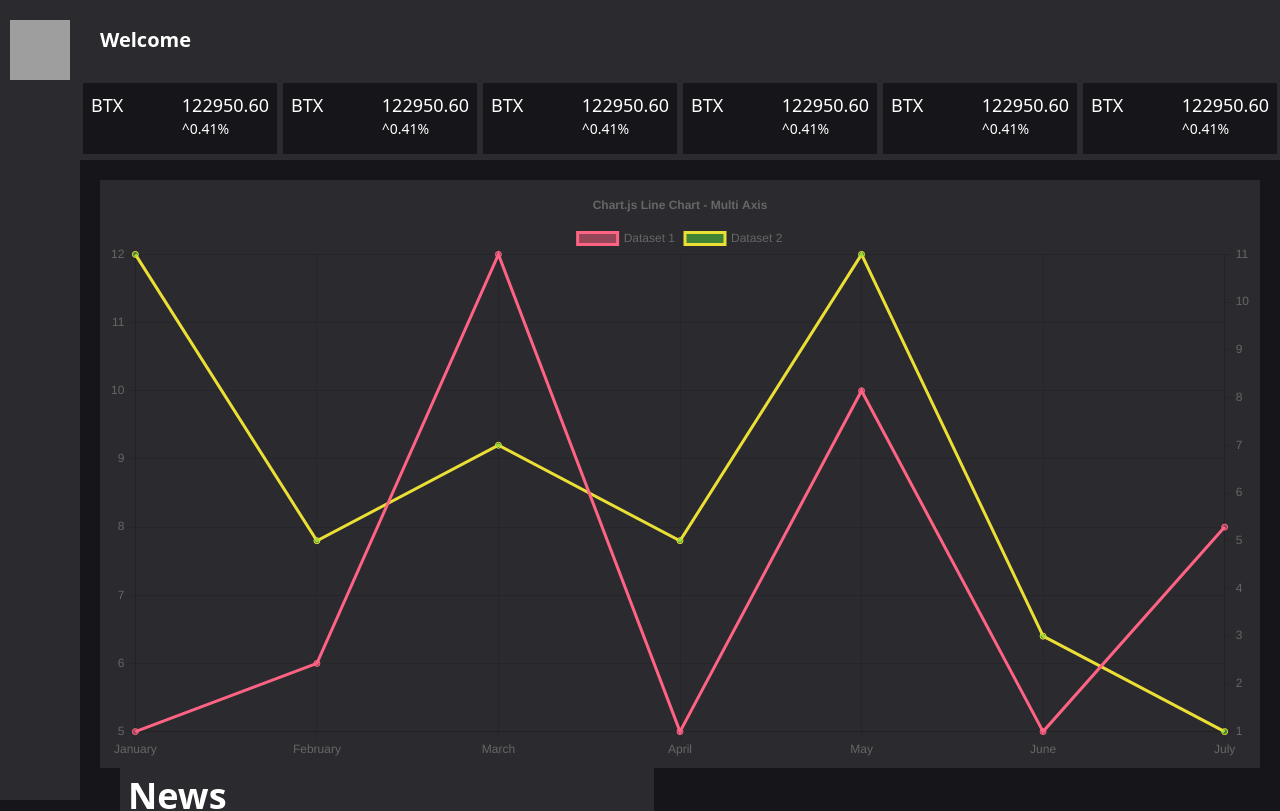
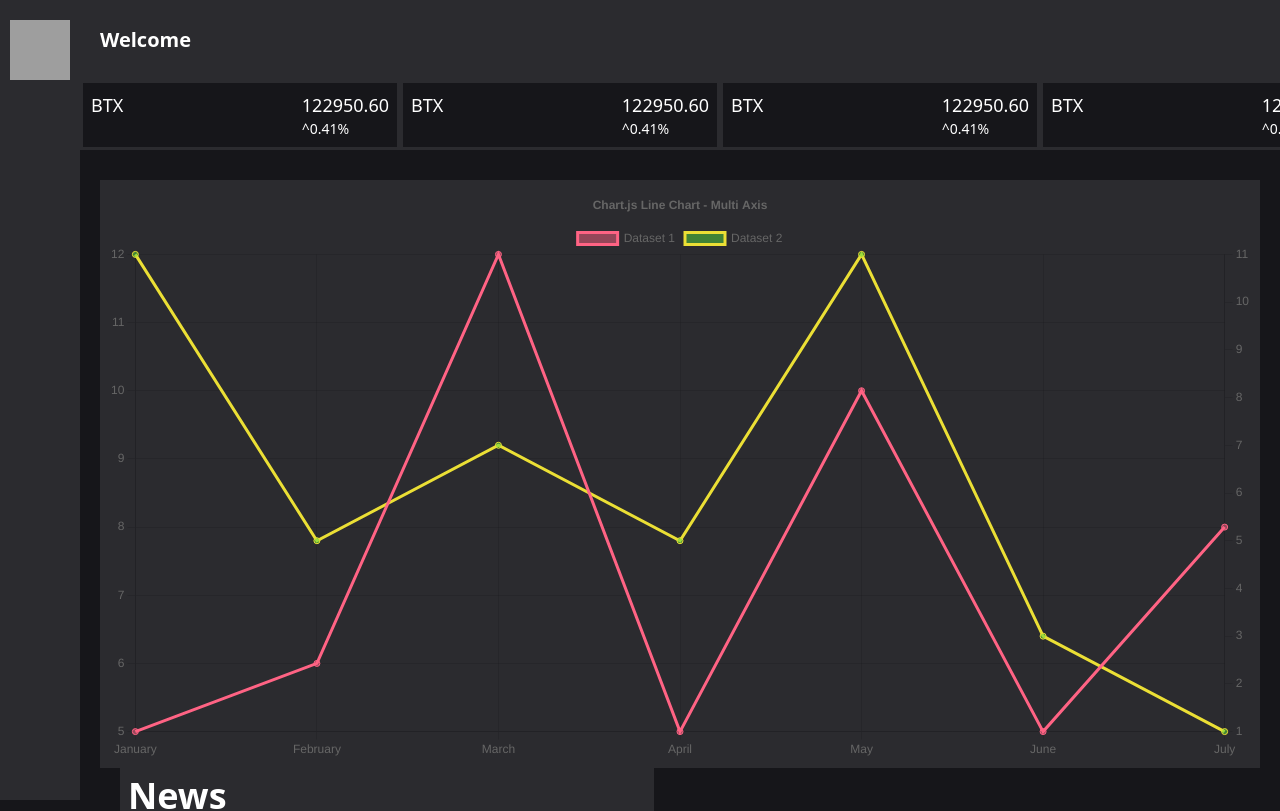
Before and after one commit to The-AM-Venture/Dash, a Next.js app: page / in a window 1280 px wide. Shown: the top 811 px of the page. Built offline with nearby package versions, Linux system fonts and the light colour scheme; grey boxes are pictures that could not be loaded; some icons are missing.

Commit message:
fix overflow issue

```diff
--- a/src/app/components/trending.js
+++ b/src/app/components/trending.js
@@ -13,12 +13,10 @@ const testtrends = [
 export default function Trending() {
   return (
     <>
-        <div className=''>
-        <div className='flex flex-row flex-nowrap overflow-x-auto'>
+        <div className='flex flex-row  absolute '>
             {
                 testtrends.map( (link,i) =>
-                    <div key={i} className='border-3 bg-surface-a0 text-light-a0  border-b-6 border-surface-a10 grow h-20 p-2'>
-                        <div className='h-full'>
+                    <div key={i} className='border-3 bg-surface-a0 text-light-a0 md:w-80 w-40 border-b-3 border-surface-a10 p-2'>
                         <div className='flex md:flex-row flex-col justify-between lg:text-justify text-center lg:text-lg text-xs'>
                             <p>BTX</p>
                             <div className='flex flex-col'>
@@ -29,14 +27,10 @@ export default function Trending() {
                             </div>
 
                         </div>
-
-                        </div>
                     </div>
                 )
             }
 
-
-        </div>
 
         </div>
 
--- a/src/app/page.js
+++ b/src/app/page.js
@@ -8,11 +8,13 @@ import News from "./components/news";
 export default function Home() {
   return (
     <>
-      <section className="flex flex-row w-auto">
+      <section className="flex flex-row">
         <Sidebar />
         <div className="flex flex-col">
           <Nav />
+          <div className="relative w-full overflow-x-auto h-20">
           <Trending />
+          </div>
           <div className=" flex 2xl:flex-row xl:flex-col lg:flex-col md:flex-col flex-col p-5">
             <Chart />
             <News />
```
